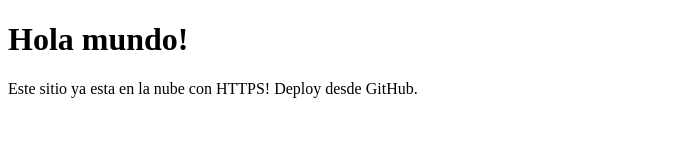
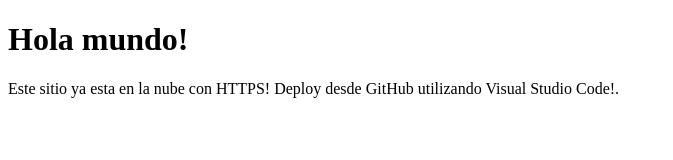
Before and after one commit to dfar14/danielfelipealdana.com, a plain HTML site: page index.html in a window 1280 px wide. Shown: the whole page, without its empty margins (0-673 px from the left). Drawn offline with Linux system fonts and the light colour scheme.

Commit message:
añado VSC en P

```diff
--- a/index.html
+++ b/index.html
@@ -1,12 +1,15 @@
 <!DOCTYPE html>
 <html lang="es">
+
 <head>
     <meta charset="UTF-8">
     <meta name="viewport" content="width=device-width, initial-scale=1.0">
     <title>Mi sitio web</title>
 </head>
+
 <body>
     <h1>Hola mundo!</h1>
-    <p>Este sitio ya esta en la nube con HTTPS! Deploy desde GitHub.</p>
+    <p>Este sitio ya esta en la nube con HTTPS! Deploy desde GitHub utilizando Visual Studio Code!.</p>
 </body>
+
 </html>
```
